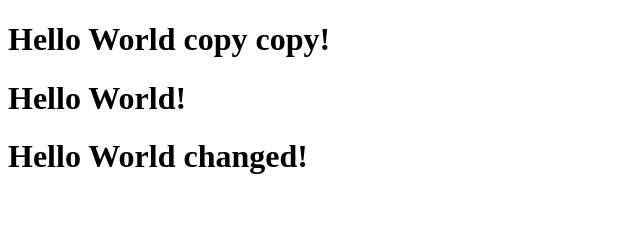
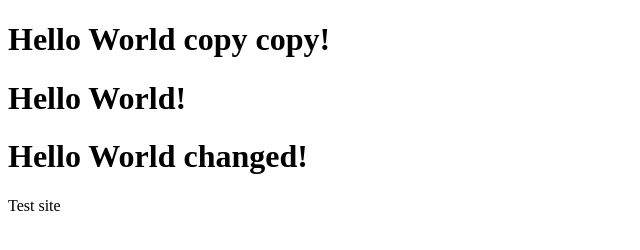
Before and after one commit to tu11aa/JSB-Final, a plain HTML site: page index.html in a window 1280 px wide. Shown: the full height of the page, 0-640 px from the left. Drawn offline with Linux system fonts and the light colour scheme.

Commit message:
Added test site paragraph

```diff
--- a/index.html
+++ b/index.html
@@ -9,5 +9,7 @@
     <h1>Hello World copy copy!</h1>
     <h1>Hello World!</h1>
     <h1>Hello World changed!</h1>
+
+    <p>Test site</p>
   </body>
 </html>
```
